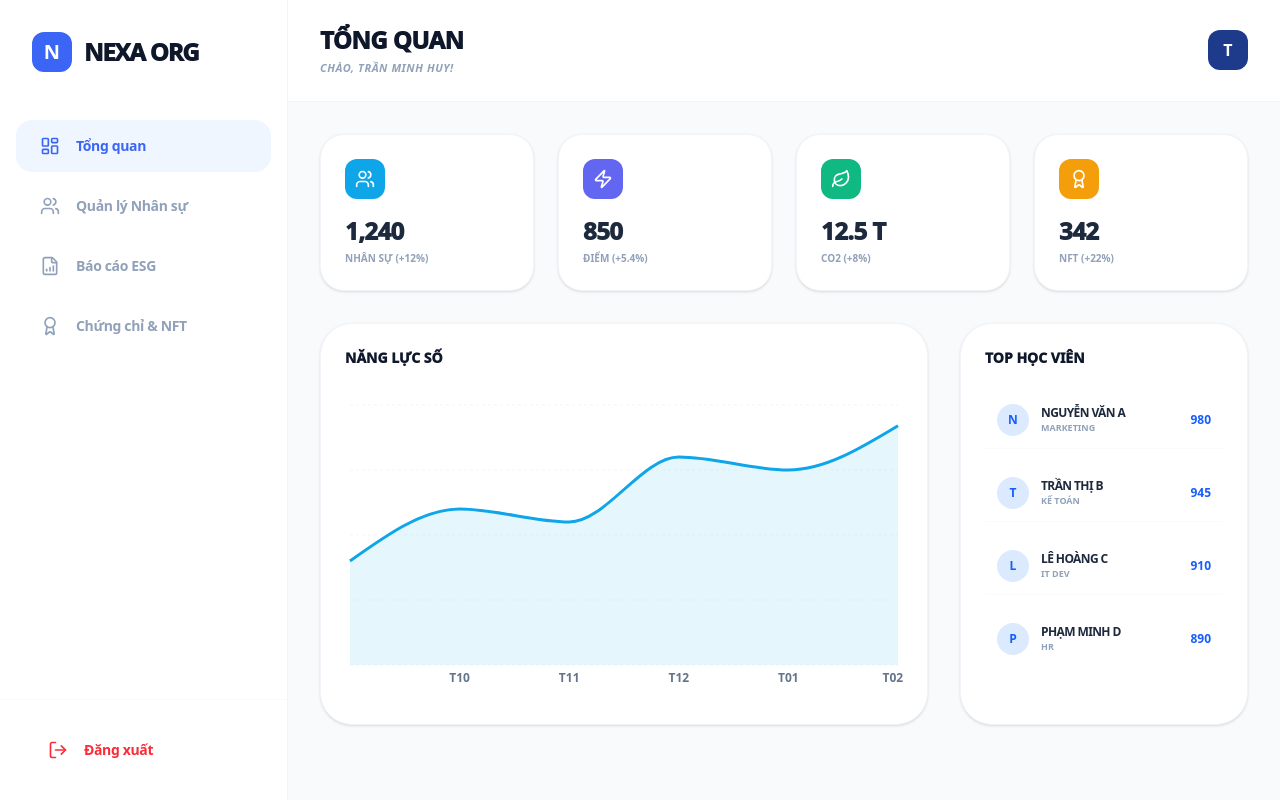
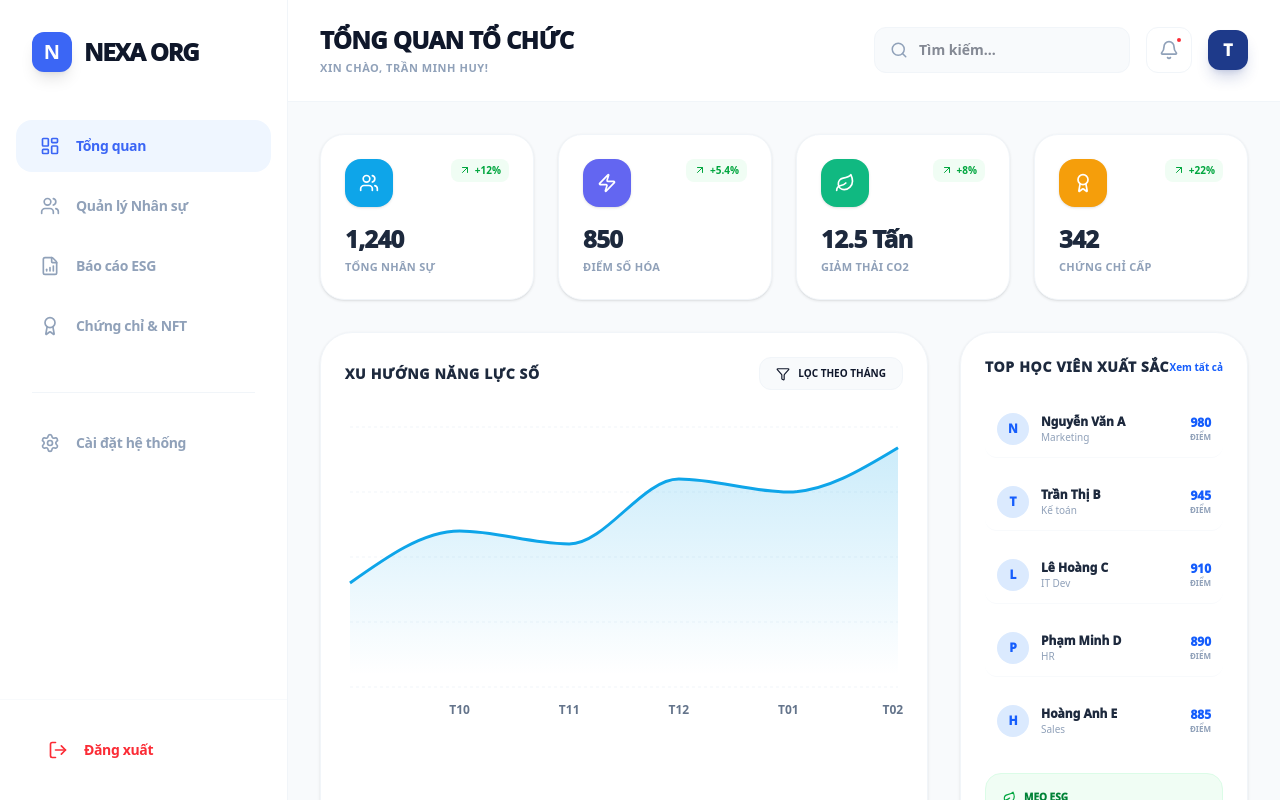
Before and after one commit to minhhuyzzz/NEXA-Platform, a React (Vite) app: page /admin in a window 1280 px wide. Built offline with nearby package versions, Linux system fonts and the light colour scheme.

Commit message:
feat: upgrade dashboard with real recharts area chart

```diff
--- a/src/modules/organization/pages/Dashboard.jsx
+++ b/src/modules/organization/pages/Dashboard.jsx
@@ -8,44 +8,69 @@ import { AreaChart, Area, XAxis, YAxis, CartesianGrid, Tooltip, ResponsiveContai
 
 const colors = {
   primary: '#0EA5E9',
+  primaryLight: '#E0F2FE',
   success: '#10B981',
+  successLight: '#D1FAE5',
+  warning: '#F59E0B',
+  warningLight: '#FEF3C7',
+  textMain: '#0F172A',
   textSub: '#64748B',
+  bg: '#F8FAFC',
+  white: '#FFFFFF',
+  border: '#E2E8F0'
 };
 
 const chartData = [
-  { month: 'T09', score: 400 }, { month: 'T10', score: 600 },
-  { month: 'T11', score: 550 }, { month: 'T12', score: 800 },
-  { month: 'T01', score: 750 }, { month: 'T02', score: 920 },
+  { month: 'T09', score: 400 },
+  { month: 'T10', score: 600 },
+  { month: 'T11', score: 550 },
+  { month: 'T12', score: 800 },
+  { month: 'T01', score: 750 },
+  { month: 'T02', score: 920 },
 ];
 
 const OrgDashboard = () => {
   const navigate = useNavigate();
+  const location = useLocation();
+
+  // Logic chào hỏi dựa trên tên bạn
   const savedUser = JSON.parse(localStorage.getItem('nexa_user') || '{}');
   const adminName = savedUser.fullName || "Trần Minh Huy";
 
   return (
     <div className="flex h-screen bg-[#f8fafc] font-sans text-slate-900 overflow-hidden text-left">
 
-      {/* 1. SIDEBAR TÍCH HỢP (FIX LỖI LINK) */}
+      {/* 1. SIDEBAR (Gộp trực tiếp để tránh lỗi file components) */}
       <aside className="w-72 bg-white border-r border-slate-100 flex flex-col h-screen shrink-0">
         <div className="p-8 flex items-center gap-3">
-          <div className="w-10 h-10 bg-[#3b66f5] rounded-xl flex items-center justify-center text-white font-black text-xl">N</div>
+          <div className="w-10 h-10 bg-[#3b66f5] rounded-xl flex items-center justify-center text-white font-black text-xl shadow-lg">N</div>
           <span className="text-[#0F172A] font-[1000] text-2xl tracking-tighter uppercase">NEXA Org</span>
         </div>
+
         <nav className="flex-1 px-4 py-4 space-y-2">
           <button onClick={() => navigate('/admin')} className="w-full flex items-center gap-4 px-6 py-4 rounded-2xl transition-all font-bold text-sm bg-blue-50 text-[#3b66f5]">
             <LayoutDashboard size={20}/> <span className="tracking-tight">Tổng quan</span>
           </button>
+
           <button onClick={() => navigate('/admin/users')} className="w-full flex items-center gap-4 px-6 py-4 rounded-2xl transition-all font-bold text-sm text-slate-400 hover:bg-slate-50">
             <Users size={20}/> <span className="tracking-tight">Quản lý Nhân sự</span>
           </button>
-          <button className="w-full flex items-center gap-4 px-6 py-4 rounded-2xl transition-all font-bold text-sm text-slate-400 hover:bg-slate-50">
+
+          <button onClick={() => navigate('/admin/esg')} className="w-full flex items-center gap-4 px-6 py-4 rounded-2xl transition-all font-bold text-sm text-slate-400 hover:bg-slate-50">
             <FileBarChart size={20}/> <span className="tracking-tight">Báo cáo ESG</span>
           </button>
-          <button className="w-full flex items-center gap-4 px-6 py-4 rounded-2xl transition-all font-bold text-sm text-slate-400 hover:bg-slate-50">
+
+          <button onClick={() => navigate('/admin/nft')} className="w-full flex items-center gap-4 px-6 py-4 rounded-2xl transition-all font-bold text-sm text-slate-400 hover:bg-slate-50">
             <Award size={20}/> <span className="tracking-tight">Chứng chỉ & NFT</span>
           </button>
+
+          <div className="pt-8 pb-4"><div className="h-px bg-slate-100 mx-4"></div></div>
+
+          <button className="w-full flex items-center gap-4 px-6 py-4 rounded-2xl transition-all font-bold text-sm text-slate-400 hover:bg-slate-50">
+            <Settings size={20}/> <span className="tracking-tight">Cài đặt hệ thống</span>
+          </button>
         </nav>
+
         <div className="p-6 border-t border-slate-50">
           <button onClick={() => navigate('/login')} className="w-full flex items-center gap-4 px-6 py-4 rounded-2xl text-red-500 hover:bg-red-50 font-bold text-sm transition-all">
             <LogOut size={20} /> <span className="tracking-tight">Đăng xuất</span>
@@ -53,51 +78,94 @@ const OrgDashboard = () => {
         </div>
       </aside>
 
-      {/* 2. NỘI DUNG CHÍNH */}
+      {/* 2. NỘI DUNG CHÍNH (GIAO DIỆN GỐC CỦA BẠN) */}
       <main className="flex-1 flex flex-col h-full overflow-hidden">
+
         <header className="px-8 py-6 border-b border-slate-100 bg-white flex justify-between items-center shrink-0">
           <div>
-            <h1 className="text-2xl font-[1000] tracking-tight uppercase text-[#0F172A]">Tổng quan</h1>
-            <p className="text-slate-400 text-[11px] font-bold uppercase tracking-wider mt-1 italic">Chào, {adminName}!</p>
+            <h1 className="text-2xl font-[1000] tracking-tight uppercase text-[#0F172A]">Tổng quan Tổ chức</h1>
+            <p className="text-slate-400 text-[11px] font-bold uppercase tracking-wider mt-1">Xin chào, {adminName}!</p>
           </div>
-          <div className="w-10 h-10 rounded-xl bg-[#1e3a8a] flex items-center justify-center text-white font-black">{adminName.charAt(0)}</div>
+          <div className="flex items-center gap-4">
+            <div className="relative hidden md:block">
+              <Search className="absolute left-4 top-1/2 -translate-y-1/2 text-slate-400" size={18} />
+              <input type="text" placeholder="Tìm kiếm..." className="pl-11 pr-4 py-3 bg-slate-50 border border-slate-100 rounded-xl outline-none font-bold text-sm w-64" />
+            </div>
+            <button className="p-3 bg-white border border-slate-100 rounded-xl text-slate-400 hover:text-[#3b66f5] hover:bg-blue-50 transition-all relative">
+              <Bell size={20} />
+              <span className="absolute top-2 right-2 w-2 h-2 bg-red-500 rounded-full border-2 border-white"></span>
+            </button>
+            <div className="w-10 h-10 rounded-xl bg-[#1e3a8a] flex items-center justify-center text-white font-[1000] shadow-lg shadow-blue-900/20 uppercase">
+              {adminName.charAt(0)}
+            </div>
+          </div>
         </header>
 
-        <div className="flex-1 overflow-y-auto p-8 no-scrollbar">
+        <div className="flex-1 overflow-y-auto p-8">
           <div className="max-w-7xl mx-auto space-y-8">
-            <div className="grid grid-cols-4 gap-6">
-              <StatCard title="Nhân sự" value="1,240" trend="+12%" icon={<Users size={20} color="white"/>} bg={colors.primary} />
-              <StatCard title="Điểm" value="850" trend="+5.4%" icon={<Zap size={20} color="white"/>} bg="#6366F1" />
-              <StatCard title="CO2" value="12.5 T" trend="+8%" icon={<Leaf size={20} color="white"/>} bg={colors.success} />
-              <StatCard title="NFT" value="342" trend="+22%" icon={<Award size={20} color="white"/>} bg="#F59E0B" />
+
+            <div className="grid grid-cols-1 md:grid-cols-2 xl:grid-cols-4 gap-6">
+              <StatCard title="Tổng Nhân sự" value="1,240" trend="+12%" icon={<Users size={20} color="white"/>} bg={colors.primary} />
+              <StatCard title="Điểm Số Hóa" value="850" trend="+5.4%" icon={<Zap size={20} color="white"/>} bg="#6366F1" />
+              <StatCard title="Giảm thải CO2" value="12.5 Tấn" trend="+8%" icon={<Leaf size={20} color="white"/>} bg={colors.success} />
+              <StatCard title="Chứng chỉ cấp" value="342" trend="+22%" icon={<Award size={20} color="white"/>} bg={colors.warning} />
             </div>
 
-            <div className="grid grid-cols-3 gap-8">
-              <div className="col-span-2 bg-white p-6 rounded-[32px] border border-slate-100 shadow-sm">
-                <h3 className="text-sm font-[1000] uppercase mb-8">Năng lực Số</h3>
-                {/* SỬA LỖI QUAN TRỌNG: Đặt height cố định 300 thay vì 100% */}
+            <div className="grid grid-cols-1 lg:grid-cols-3 gap-8">
+
+              <div className="lg:col-span-2 bg-white p-6 rounded-[32px] border border-slate-100 shadow-sm">
+                <div className="flex justify-between items-center mb-8">
+                  <h3 className="text-sm font-[1000] uppercase tracking-wider text-slate-800">Xu hướng Năng lực Số</h3>
+                  <button className="flex items-center gap-2 px-4 py-2 bg-slate-50 rounded-xl text-[10px] font-bold uppercase hover:bg-slate-100 border border-slate-100">
+                    <Filter size={14} /> Lọc theo tháng
+                  </button>
+                </div>
+
+                {/* SỬA LỖI TRẮNG MÀN HÌNH Ở ĐÂY: Đặt height={300} thay vì 100% */}
                 <div style={{ height: '300px', width: '100%' }}>
                   <ResponsiveContainer width="100%" height={300}>
                     <AreaChart data={chartData}>
+                      <defs>
+                        <linearGradient id="colorScore" x1="0" y1="0" x2="0" y2="1">
+                          <stop offset="5%" stopColor={colors.primary} stopOpacity={0.2}/>
+                          <stop offset="95%" stopColor={colors.primary} stopOpacity={0}/>
+                        </linearGradient>
+                      </defs>
                       <CartesianGrid strokeDasharray="3 3" vertical={false} stroke="#f1f5f9" />
-                      <XAxis dataKey="month" axisLine={false} tickLine={false} tick={{fill: colors.textSub, fontSize: 12, fontWeight: 'bold'}} />
+                      <XAxis dataKey="month" axisLine={false} tickLine={false} tick={{fill: colors.textSub, fontSize: 12, fontWeight: 'bold'}} dy={10} />
                       <YAxis hide />
-                      <Tooltip contentStyle={{ borderRadius: '12px', border: 'none' }} />
-                      <Area type="monotone" dataKey="score" stroke={colors.primary} strokeWidth={3} fill={colors.primary} fillOpacity={0.1} />
+                      <Tooltip contentStyle={{ borderRadius: '12px', border: 'none', boxShadow: '0 10px 15px -3px rgba(0,0,0,0.1)', fontWeight: 'bold' }} />
+                      <Area type="monotone" dataKey="score" stroke={colors.primary} strokeWidth={3} fillOpacity={1} fill="url(#colorScore)" />
                     </AreaChart>
                   </ResponsiveContainer>
                 </div>
               </div>
 
               <div className="bg-white p-6 rounded-[32px] border border-slate-100 shadow-sm">
-                <h3 className="text-sm font-[1000] uppercase mb-6">Top Học viên</h3>
+                <div className="flex justify-between items-center mb-6 text-left">
+                  <h3 className="text-sm font-[1000] uppercase tracking-wider text-slate-800">Top Học viên Xuất sắc</h3>
+                  <button className="text-[10px] font-bold text-blue-600 hover:underline">Xem tất cả</button>
+                </div>
+
                 <div className="space-y-4">
                   <UserRow name="Nguyễn Văn A" dept="Marketing" score="980" />
                   <UserRow name="Trần Thị B" dept="Kế toán" score="945" />
                   <UserRow name="Lê Hoàng C" dept="IT Dev" score="910" />
                   <UserRow name="Phạm Minh D" dept="HR" score="890" />
+                  <UserRow name="Hoàng Anh E" dept="Sales" score="885" />
+                </div>
+
+                <div className="mt-6 p-4 bg-green-50 rounded-2xl border border-green-100 text-left">
+                  <div className="flex items-center gap-2 mb-1">
+                    <Leaf size={14} className="text-green-600" />
+                    <span className="text-[10px] font-[1000] text-green-700 uppercase">Mẹo ESG</span>
+                  </div>
+                  <p className="text-[10px] font-medium text-green-800 leading-relaxed">
+                    Phòng Marketing đang dẫn đầu về giảm thiểu giấy in. Hãy khen thưởng để khích lệ!
+                  </p>
                 </div>
               </div>
+
             </div>
           </div>
         </div>
@@ -106,24 +174,39 @@ const OrgDashboard = () => {
   );
 };
 
+/* --- Sub-Components --- */
 const StatCard = ({ title, value, trend, icon, bg }) => (
-  <div className="bg-white p-6 rounded-[24px] border border-slate-100 shadow-sm text-left">
-    <div style={{ backgroundColor: bg }} className="w-10 h-10 rounded-xl flex items-center justify-center mb-4">{icon}</div>
-    <h3 className="text-2xl font-[1000] text-slate-800 tracking-tight">{value}</h3>
-    <p className="text-[10px] font-bold text-slate-400 uppercase mt-1">{title} ({trend})</p>
+  <div className="bg-white p-6 rounded-[24px] border border-slate-100 shadow-sm hover:shadow-md transition-all group text-left">
+    <div className="flex justify-between items-start mb-4">
+      <div style={{ backgroundColor: bg }} className="w-12 h-12 rounded-2xl flex items-center justify-center transition-transform group-hover:scale-110 shadow-sm">
+        {icon}
+      </div>
+      <div className="flex items-center gap-1 text-[10px] font-bold text-green-600 bg-green-50 px-2 py-1 rounded-lg">
+        <ArrowUpRight size={12} /> {trend}
+      </div>
+    </div>
+    <div>
+      <h3 className="text-2xl font-[1000] text-slate-800 tracking-tight">{value}</h3>
+      <p className="text-[11px] font-bold text-slate-400 uppercase tracking-wide mt-1">{title}</p>
+    </div>
   </div>
 );
 
 const UserRow = ({ name, dept, score }) => (
-  <div className="flex items-center justify-between p-3 border-b border-slate-50 last:border-0 text-left">
+  <div className="flex items-center justify-between p-3 hover:bg-slate-50 rounded-xl transition-colors cursor-pointer border-b border-slate-50 last:border-0 text-left">
     <div className="flex items-center gap-3">
-      <div className="w-8 h-8 rounded-full bg-blue-100 flex items-center justify-center text-blue-600 font-black text-xs">{name.charAt(0)}</div>
+      <div className="w-8 h-8 rounded-full bg-blue-100 flex items-center justify-center text-blue-600 font-[1000] text-xs">
+        {name.charAt(0)}
+      </div>
       <div>
-        <p className="text-xs font-black text-slate-800 uppercase tracking-tighter">{name}</p>
-        <p className="text-[9px] text-slate-400 font-bold uppercase">{dept}</p>
+        <p className="text-xs font-[1000] text-slate-800">{name}</p>
+        <p className="text-[10px] text-slate-400 font-medium">{dept}</p>
       </div>
     </div>
-    <span className="text-xs font-black text-blue-600">{score}</span>
+    <div className="text-right">
+      <p className="text-xs font-[1000] text-blue-600">{score}</p>
+      <p className="text-[8px] text-slate-400 font-bold uppercase">điểm</p>
+    </div>
   </div>
 );
 
```
